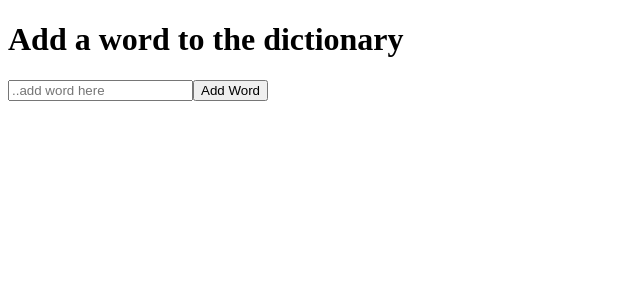
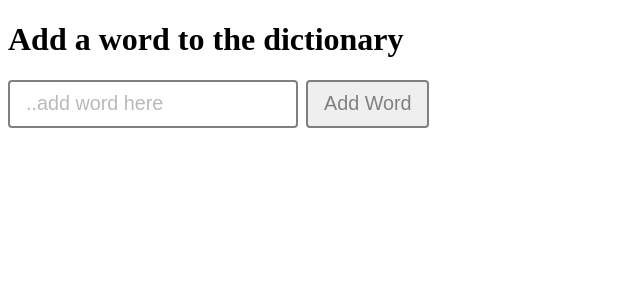
Before and after one commit to mulrooneydesign/trie-tree-typescript, a React (Vite) app: page / in a window 1280 px wide. Shown: the top 300 px of the page, without its empty margins (0-640 px from the left). Built offline with nearby package versions, Linux system fonts and the light colour scheme.

Commit message:
add emotion css and some types

```diff
--- a/package.json
+++ b/package.json
@@ -10,7 +10,7 @@
     "preview": "vite preview"
   },
   "dependencies": {
-    "@ark-ui/react": "^0.15.0",
+    "@emotion/react": "^11.11.1",
     "react": "^18.2.0",
     "react-dom": "^18.2.0"
   },
--- /dev/null
+++ b/src/components/Button/Button.tsx
@@ -0,0 +1,36 @@
+/** @jsxImportSource @emotion/react */
+import { css } from '@emotion/react';
+
+interface ButtonProps {
+  onClickHandler: () => void;
+  text: string;
+}
+
+const buttonStyles = css`
+  appearance: none;
+  border-color: grey;
+  border-radius: 0.25rem;
+  border-style: solid;
+  border-style: solid;
+  border-width: 2px;
+  box-sizing: border-box;
+  color: grey;
+  font-size: 1.235rem;
+  height: 3rem;
+  min-width: 3rem;
+  outline: 0;
+  padding-inline: 1rem;
+  position: relative;
+
+  ::placeholder {
+    opacity: 1;
+  }
+`;
+
+export default function Button({ onClickHandler, text }: ButtonProps) {
+  return (
+    <button css={buttonStyles} onClick={onClickHandler}>
+      {text}
+    </button>
+  );
+}
--- a/src/components/Input/Input.tsx
+++ b/src/components/Input/Input.tsx
@@ -1,11 +1,34 @@
-import React from 'react';
+/** @jsxImportSource @emotion/react */
+import React, { HTMLInputTypeAttribute } from 'react';
+import { css } from '@emotion/react';
 
 interface InputProps {
   placeholder: string;
-  type: 'text' | 'number' | 'email';
+  type: HTMLInputTypeAttribute;
   stateSetter: React.Dispatch<React.SetStateAction<string>>;
   value: string;
 }
+
+const inputStyles = css`
+  appearance: none;
+  border-color: grey;
+  border-radius: 0.25rem;
+  border-style: solid;
+  border-style: solid;
+  border-width: 2px;
+  box-sizing: border-box;
+  color: grey;
+  font-size: 1.235rem;
+  height: 3rem;
+  min-width: 3rem;
+  outline: 0;
+  padding-inline: 1rem;
+  position: relative;
+
+  ::placeholder {
+    opacity: 0.5;
+  }
+`;
 
 export default function Input({
   type,
@@ -15,6 +38,7 @@ export default function Input({
 }: InputProps) {
   return (
     <input
+      css={inputStyles}
       type={type}
       placeholder={placeholder}
       onChange={(e) => stateSetter(e.target.value)}
--- a/src/components/WordTrie/WordTrie.tsx
+++ b/src/components/WordTrie/WordTrie.tsx
@@ -1,6 +1,13 @@
-import React, { useState } from 'react';
+/** @jsxImportSource @emotion/react */
+import { useState } from 'react';
 import { Trie } from '../../trie-tree/trie';
-import { Input } from '../index';
+import { Input, Button } from '../index';
+import { css } from '@emotion/react';
+
+const wrapperStyles = css`
+  display: flex;
+  gap: 0.5rem;
+`;
 
 export default function WordTrie() {
   const [trie] = useState<Trie>(new Trie());
@@ -14,13 +21,15 @@ export default function WordTrie() {
   return (
     <div>
       <h1>Add a word to the dictionary</h1>
+      <div css={wrapperStyles}>
         <Input
           type="text"
           placeholder="..add word here"
           stateSetter={setWord}
           value={word}
         />
-      <button onClick={onClickHandler}>Add Word</button>
+        <Button onClickHandler={onClickHandler} text="Add Word" />
+      </div>
     </div>
   );
 }
--- a/src/components/index.tsx
+++ b/src/components/index.tsx
@@ -1,4 +1,5 @@
 import WordTrie from './WordTrie/WordTrie';
 import Input from './Input/Input';
+import Button from './Button/Button';
 
-export { WordTrie, Input };
+export { WordTrie, Input, Button };
--- a/tsconfig.json
+++ b/tsconfig.json
@@ -18,7 +18,9 @@
     "strict": true,
     "noUnusedLocals": true,
     "noUnusedParameters": true,
-    "noFallthroughCasesInSwitch": true
+    "noFallthroughCasesInSwitch": true,
+    /* Emotion */
+    "types": ["@emotion/react/types/css-prop"]
   },
   "include": ["src"],
   "references": [{ "path": "./tsconfig.node.json" }]
```
Also changed, not shown: 1 other file (tests, documents, lock files or other folders). Lines whose indentation alone changed are shown as unchanged.
